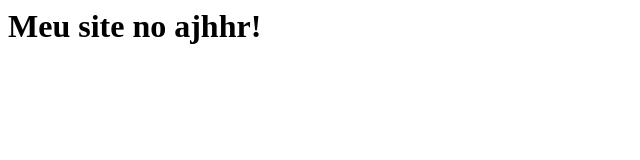
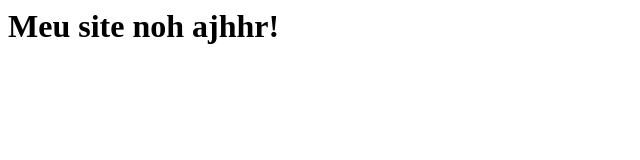
Before and after one commit to Geomendesdev/vinhonovo, a plain HTML site: page index.html in a window 1280 px wide. Shown: the whole page, without its empty margins (0-640 px from the left). Drawn offline with Linux system fonts and the light colour scheme.

Commit message:
Update index.html

```diff
--- a/index.html
+++ b/index.html
@@ -1 +1 @@
-<h1>Meu site no ajhhr!</h1>
+<h1>Meu site noh ajhhr!</h1>
```
